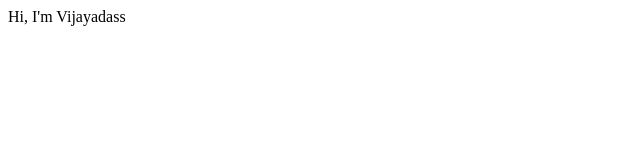
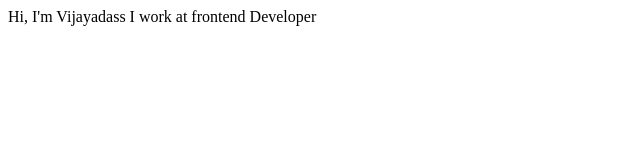
Before and after one commit to VIJAYADASS/A-demo-of-portfolio, a plain HTML site: page index.html in a window 1280 px wide. Shown: the whole page, without its empty margins (0-640 px from the left). Drawn offline with Linux system fonts and the light colour scheme.

Commit message:
Add the role of your work

```diff
--- a/index.html
+++ b/index.html
@@ -7,5 +7,7 @@
 </head>
 <body>
     Hi, I'm Vijayadass
+
+    I work at frontend Developer
 </body>
 </html>
```
